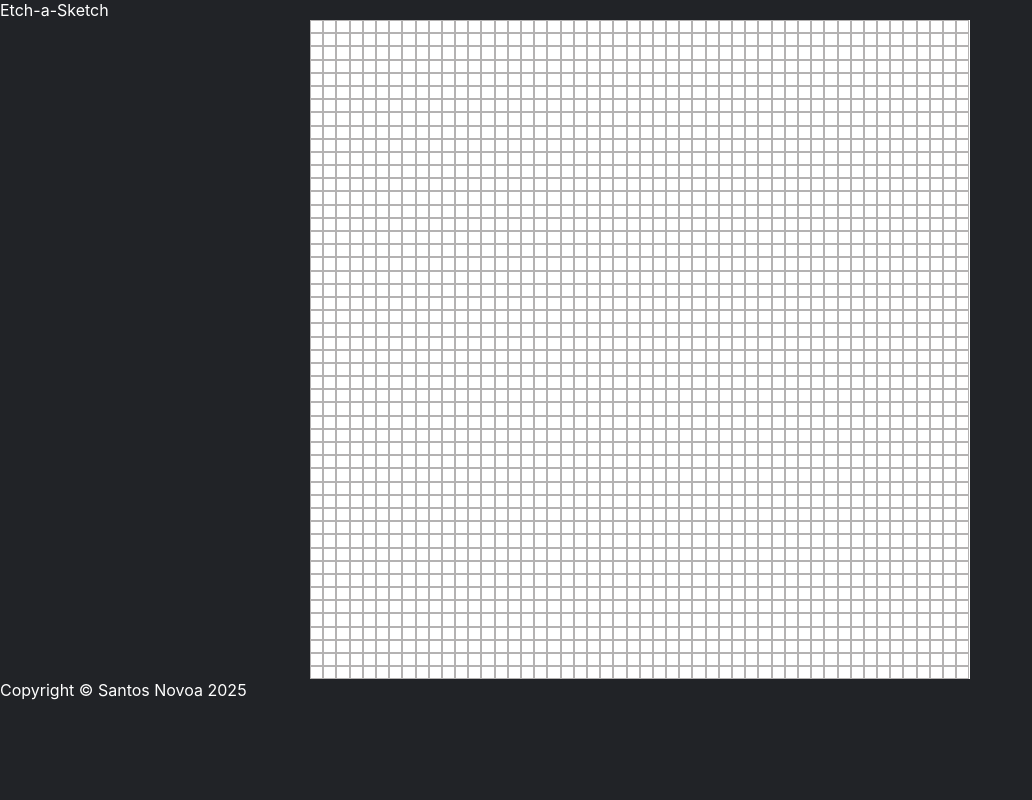
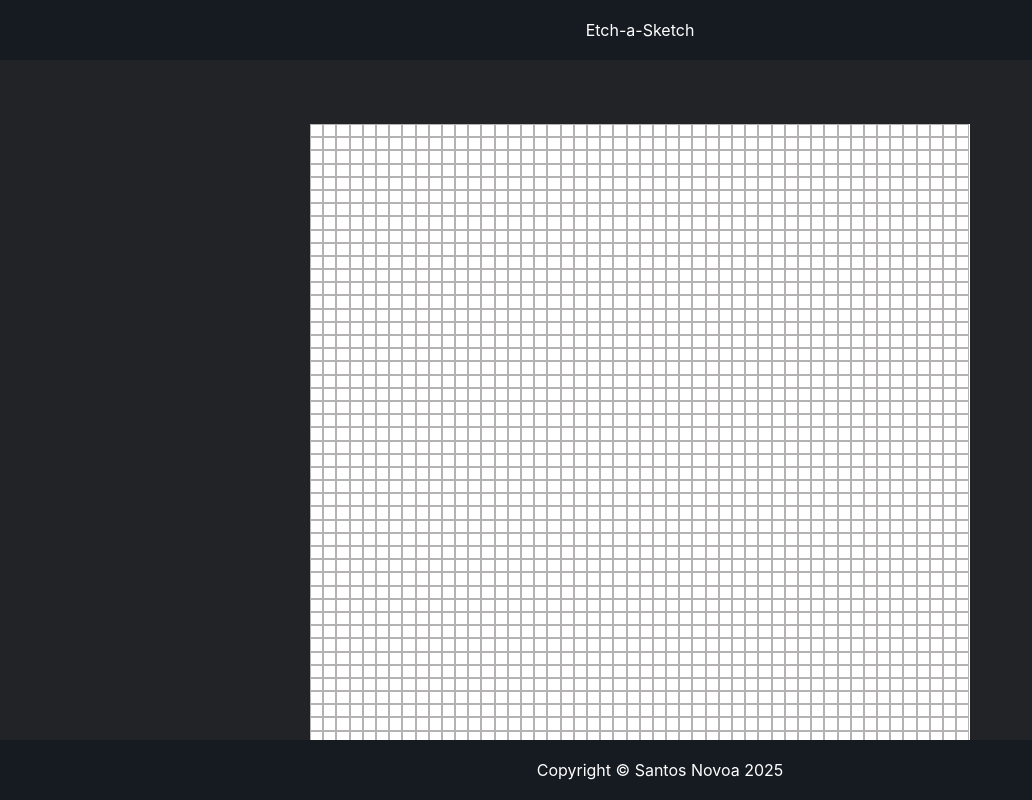
Before and after one commit to SantosNovoa/etch-a-sketch, a plain HTML site: page index.html in a window 1280 px wide. Shown: the whole page, without its empty margins (0-1032 px from the left). Drawn offline with Linux system fonts and the light colour scheme.

Commit message:
Added styling for the header, footer. Repositioned the screen to fit with the header and footer.

```diff
--- a/style.css
+++ b/style.css
@@ -1,13 +1,22 @@
 body {
   background-color: #212327;
-    font-family: Roobert,-apple-system,BlinkMacSystemFont,"Segoe UI",Helvetica,Arial,sans-serif,"Apple Color Emoji","Segoe UI Emoji","Segoe UI Symbol";
+  font-family: Roobert, -apple-system, BlinkMacSystemFont, "Segoe UI", Helvetica,
+    Arial, sans-serif, "Apple Color Emoji", "Segoe UI Emoji", "Segoe UI Symbol";
   margin: 0;
   color: white;
 }
+
+.header {
+  text-align: center;
+  padding: 20px;
+  background-color: #161b22;
+}
+
 .screen {
   width: 660px;
   height: 660px;
   margin: 0 auto;
+  padding-top: 5%;
 }
 .row {
   display: flex;
@@ -17,3 +26,13 @@ body {
   border: 0.01px solid rgb(180, 178, 178);
   box-sizing: border-box;
 }
+
+.footer{
+    position: fixed;
+    text-align: center;
+    font-size: 16px;
+    background-color: #161B22;
+    bottom: 0;
+    width: 100%;
+    padding: 20px;
+}
```
Lines whose indentation alone changed are shown as unchanged.
